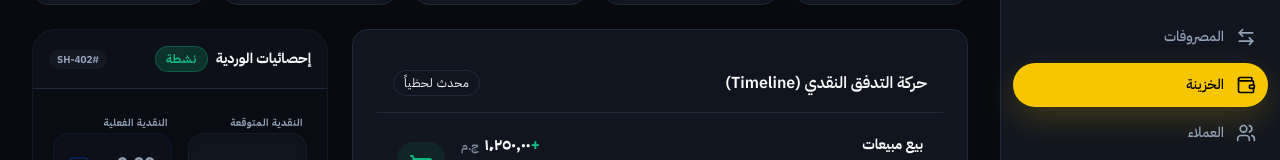
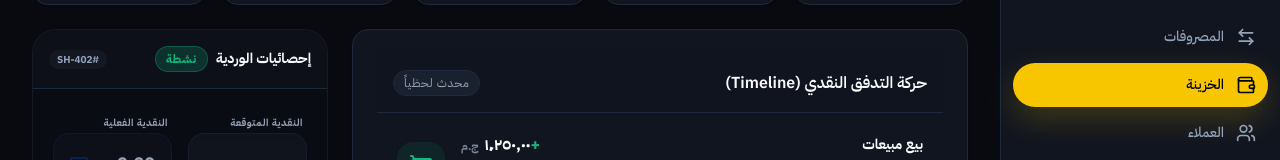
Before and after one commit to zyaddhamedd/juton-pos, a Next.js app: page /treasury in a window 1280 px wide. Shown: the part 273-433 px from the top of the page. Built offline with nearby package versions, Linux system fonts and the light colour scheme.

Commit message:
Fix: Resolve TypeScript build errors in Badge component variants

```diff
--- a/src/components/dashboard/inventory-alerts.tsx
+++ b/src/components/dashboard/inventory-alerts.tsx
@@ -46,7 +46,7 @@ export function InventoryAlerts() {
             </div>
 
             <div className="text-left">
-              <Badge variant={product.stock === 0 ? "destructive" : "warning"} className="text-[10px] px-2 py-0.5">
+              <Badge variant={product.stock === 0 ? "error" : "warning"} className="text-[10px] px-2 py-0.5">
                 {product.stock === 0 ? "نفذ" : `${product.stock} ق`}
               </Badge>
             </div>
--- a/src/components/treasury/cashflow-timeline.tsx
+++ b/src/components/treasury/cashflow-timeline.tsx
@@ -39,7 +39,7 @@ export function CashflowTimeline() {
     <Card className="flex flex-col h-full overflow-hidden">
       <div className="p-4 border-b border-border flex items-center justify-between bg-card/50">
         <h3 className="font-semibold">حركة التدفق النقدي (Timeline)</h3>
-        <Badge variant="outline" className="font-normal text-xs">محدث لحظياً</Badge>
+        <Badge variant="neutral" className="font-normal text-xs">محدث لحظياً</Badge>
       </div>
 
       <div className="flex-1 overflow-y-auto p-0">
@@ -85,7 +85,7 @@ export function CashflowTimeline() {
                   </div>
 
                   <div className="flex items-center gap-2">
-                    <Badge variant="outline" className="bg-muted/10 text-[9px] px-1.5 py-0 border-border/50 text-muted-foreground">
+                    <Badge variant="neutral" className="bg-muted/10 text-[9px] px-1.5 py-0 border-border/50 text-muted-foreground">
                       {methodLabels[tx.method]}
                       {tx.toMethod && ` ➔ ${methodLabels[tx.toMethod]}`}
                     </Badge>
```
